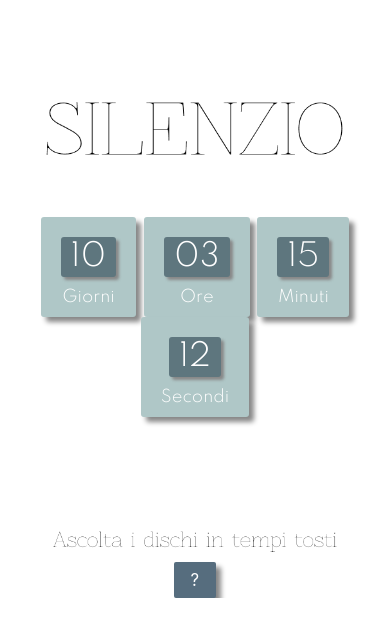
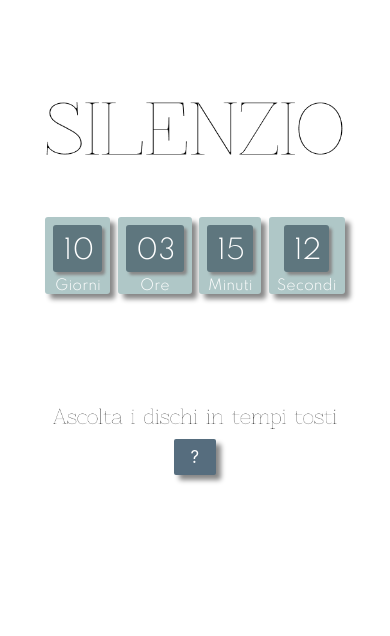
Before and after one commit to giolc91/AlmaghribWeb, a plain HTML site: page index(temp).html in a window 390 px wide. Drawn offline with nearby package versions, Linux system fonts and the light colour scheme.

Commit message:
Add files via upload

```diff
--- a/css/style.css
+++ b/css/style.css
@@ -176,6 +176,9 @@ li a{
 
 
 @media only screen and (max-width : 888px) {
+  .misureLogo{
+    width: 280px;
+  }
   .FotoAlbum{
     width: 100%;
   }
@@ -244,6 +247,9 @@ li a{
 }
 
 @media only screen and (min-width : 888px) {
+  .misureLogo{
+    width: 600px;
+  }
   #testo{
     margin-top: 190px;
   }
@@ -673,9 +679,7 @@ table{
 .margin-top70px{
   margin-top: 70px;
 }
-.misureLogo{
-  width: 600px;
-}
+
 #tabellaBand{
   margin-left: 60px;
 }
--- a/css/styleTimer.css
+++ b/css/styleTimer.css
@@ -28,3 +28,32 @@
 	padding-top: 20px;
 	font-size: 16px;
 }
+
+@media only screen and (max-width : 888px){
+	#clockdiv > div{
+		padding: 10px;
+		border-radius: 3px;
+		background: #AFC7C7;
+		display: inline-block;
+		box-shadow: 5px 5px 5px #888888;
+	}
+	#clockdiv > div{
+		padding: 8px;
+		border-radius: 3px;
+		background: #AFC7C7;
+		display: inline-block;
+		box-shadow: 5px 5px 5px #888888;
+	}
+	.smalltext{
+		padding-top: 14px;
+		font-size: 14px;
+	}
+	#clockdiv div > span{
+		padding: 27px 8px 20px 10px;
+		border-radius: 3px;
+		background: #5E767E;
+		display: inline-block;
+		box-shadow: 3px 3px 3px #888888;
+		font-size: 26px;
+	}
+}
```
